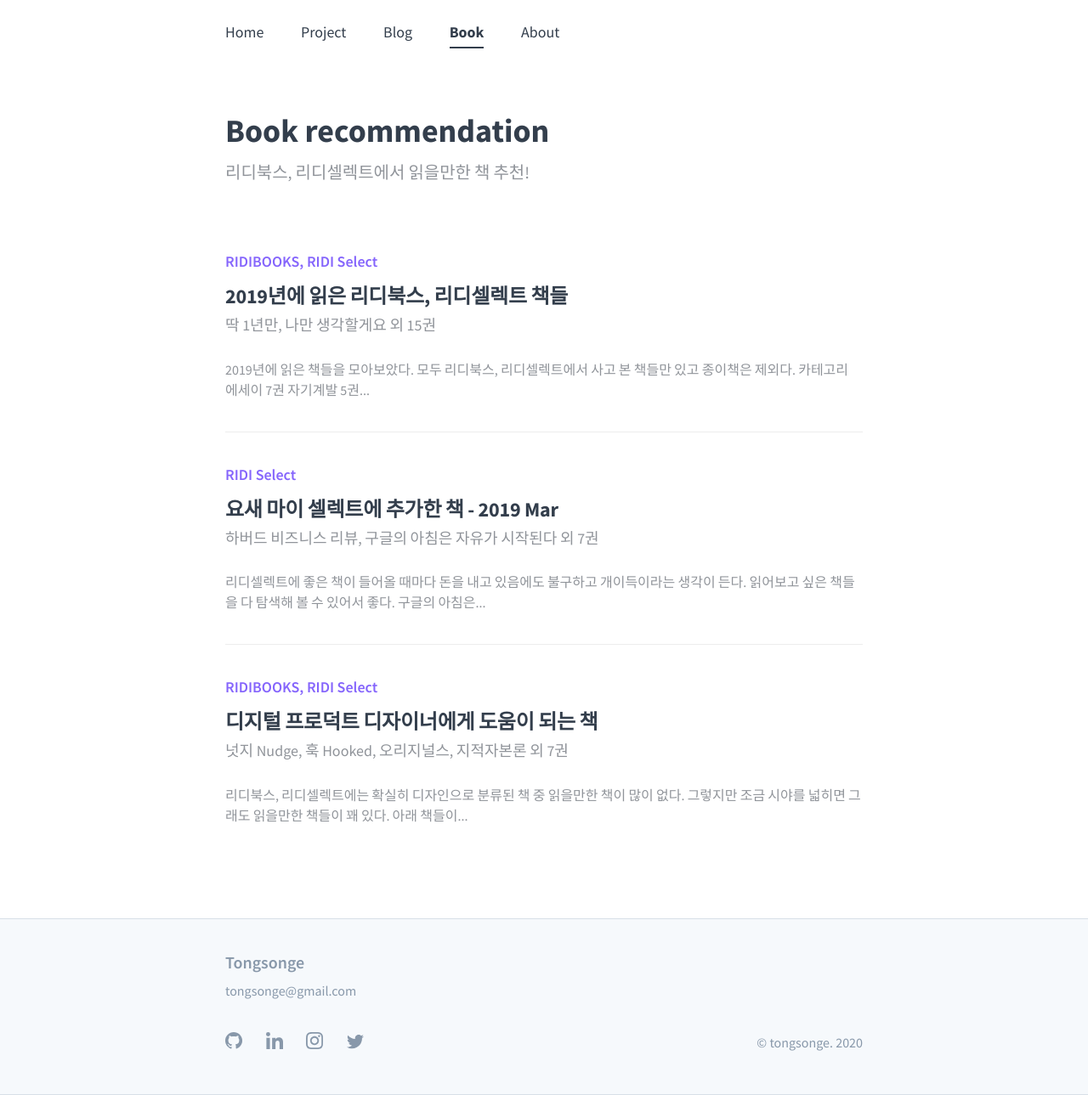
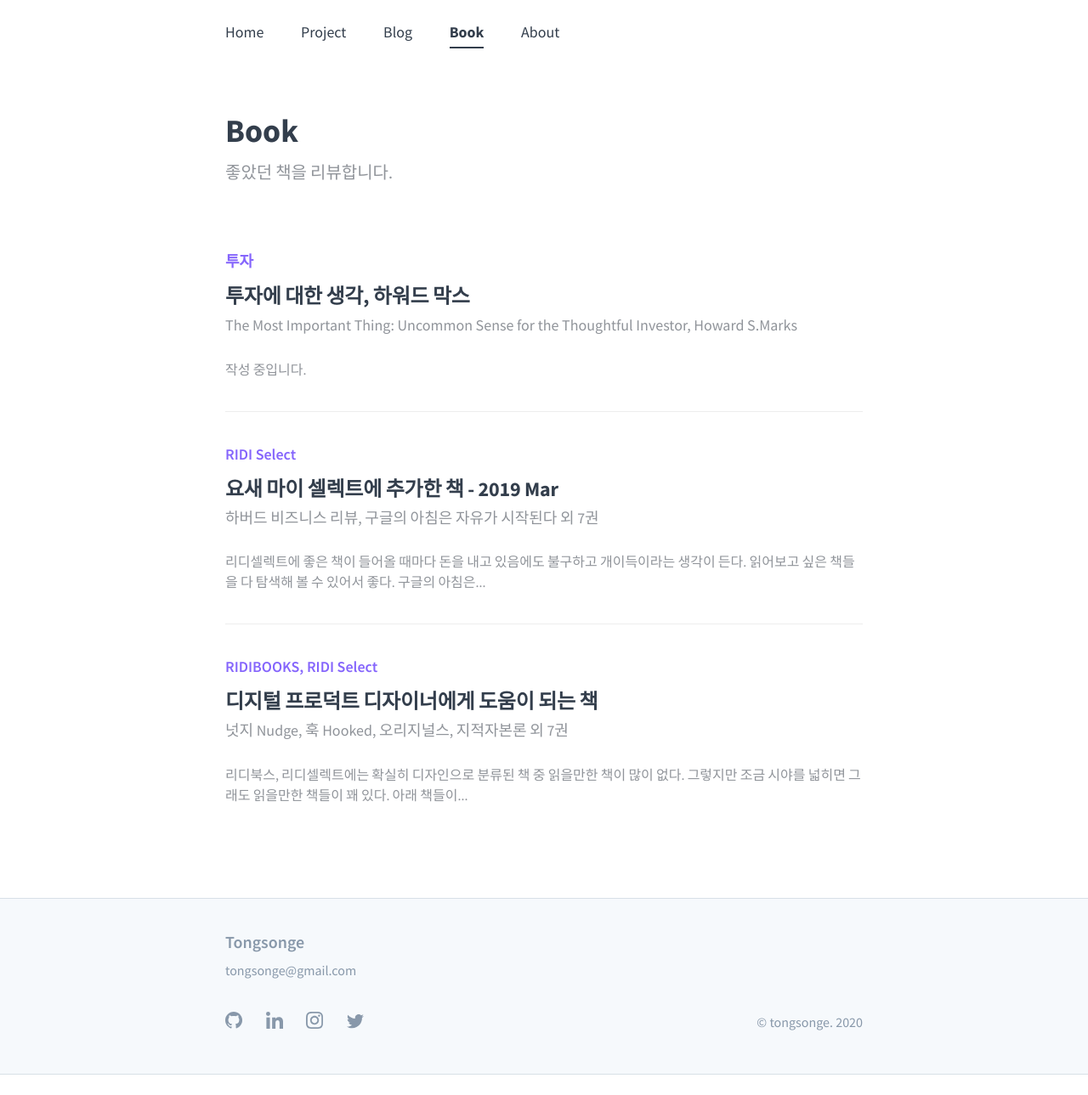
Before and after one commit to TongSongE/Tongsonge.github.io, a Jekyll site: the page built from book/index.md, in a window 1280 px wide. Shown: the whole page at 85% size. Built offline with Jekyll 4.4.1, drawn with Linux system fonts in a browser that asks for light colours; after the commit the page ends 1265 px from its top, so only the background shows below that; part of the change alters nothing that is shown.

Commit message:
bookpost1
투자에 대한 생각 포스팅 연습

```diff
--- a/book/2019-books-i-read/index.md
+++ b/book/2019-books-i-read/index.md
@@ -1,49 +1,20 @@
 ---
 layout: post
-author: "Jihye Leee"
-title:  "2019년에 읽은 리디북스, 리디셀렉트 책들"
-subtitle: "딱 1년만, 나만 생각할게요 외 15권"
-type: "RIDIBOOKS, RIDI Select"
+author: "tongsonge"
+title:  "투자에 대한 생각, 하워드 막스"
+subtitle: "The Most Important Thing: Uncommon Sense for the Thoughtful Investor, Howard S.Marks"
+type: "투자"
 text: true
 book: true
 post-header: true
-header-img: "https://images.unsplash.com/photo-1543002588-bfa74002ed7e?ixlib=rb-1.2.1&ixid=eyJhcHBfaWQiOjEyMDd9&auto=format&fit=crop&w=2730&q=80"
+header-img: "https://bookthumb-phinf.pstatic.net/cover/070/174/07017430.jpg?udate=20191102"
 order: 3
 data-name: b-all-2019
 ridibooks: true
 link: "https://ridibooks.com/books/"
 ---
 
-2019년에 읽은 책들을 모아보았다. 모두 리디북스, 리디셀렉트에서 사고 본 책들만 있고 종이책은 제외다.
-
-# 카테고리
-- 에세이 `7권`
-- 자기계발 `5권` (인간관계, 성공/삶의 자세, 설득/화술/협상, 취업/창업)
-- 경영경제 `3권` (마케팅/세일즈, CEO/리더십)
-- 인문/사회/역사 `1권`
-
-# 신선했던 책은?
-### 〈 4시간만 일한다 〉
-하루에 4시간이 아니라 일주일에 4시간만 일한다는 내용이란 걸 알았을 때 충격이란. 회사 일 뿐 아니라 심지어 여행 계획까지도 외주로 돌려서 시간 절약을 해내는 이야기도 신기했다.
-### 〈 딱 1년만, 나만 생각할게요 〉
-이 책의 저자 마리안은 자기계발서에 나온 지침을 실천했을 때 자신의 인생이 바뀔 수 있을지를 몸소 테스트한다. 마리안이 본 책은 총 12권. 하지만 결국 마리안은 우울증을 얻게 된다.
-
-아주 잠깐 뭐든 해낼 것 같은 기분을 잠깐 얻고 그 뒤에는 다시 원래 게으른 자신으로 돌아가고는 자괴감에 빠진다. 아주 잠깐의 희망을 얻을 뿐이었다. 마리안은 이렇게 말한다. "진짜 일을 하는 대신 유튜브로 영감을 준다는 영상이나 봤고, 우주가 해결해 준다는 가정 하에 가지고 있지도 않은 돈을 썼으니까."
-
-실험 자체가 재밌게 느껴졌다. 한편으론 나도 왠지 이런 건 아닐까 반성하기도 했다. 하지만 자기계발 서적이라도 힘을 얻어서 작심삼일씩이라도 무언가를 계속 해나갈 수 있는 것도 좋다고 생각한다.
-
-# 인간 관계
-
-### 〈 말 그릇 〉
-
-2019년 나의 화두는 인간 관계였고 많지 않지만 2권의 책을 읽었다. 특히 〈 말 그릇 〉 이 굉장히 도움을 많이 줬다. 말의 힘과 중요성을 알 수 있고 말에 문제가 있는 경우 어떻게 개선해 나갈 수 있는 방법을 알려주는 책이다. 말 자체만 고칠 수 없고 말을 하게 되는 기저에 깔린 심리부터 요목조목 파악할 수 있게 해준 책이었다. 2018년에 읽은 [우울할 땐 뇌 과학](https://ridibooks.com/books/2189000124)과 더불어 두고두고 읽어야지. (그나저나 두 권 다 리디북스에서 샀는데 어느 날 리디셀렉트에 들어와 있었다. 😭)
-
-### 〈 선 긋기의 기술 〉
-
-처음으로 발췌독을 해본 책이었다. 나 하고 관계 있는 챕터만 쏙쏙 골라서 읽었다. 리디셀렉트여서 가능한 게 아닐까 싶다. 돈 주고 산 책이면 한 글자도 놓치지 않고 읽으려고 노력했을 것 같다.
-
-책 내용은 어떻게 하면 선을 그을 수 있는지 알려주는 책이다. 이 책에서 얻은 제일 좋은 문장은 바로 '어떻게 하면 행복해 질 수 있지?'였다. 이 말을 생각하면 인간 관계로 힘든 상황에서 어떻게 하면 행복해 질 수 있는지를 고민하게 된다. 제일 좋은 방법은 어딘가로 가는 거다. 화장실이든, 카페든, 지금 내 환경에서 잠시 벗어나는 것만으로 기분전환이 된다. 이 방법을 이 책에서 배웠다.
-
+작성 중입니다.
 
 
 <br><br><br>
--- a/book/index.md
+++ b/book/index.md
@@ -2,8 +2,8 @@
 layout: default
 work: true
 main: true
-title: Book recommendation
-description: 리디북스, 리디셀렉트에서 읽을만한 책 추천!
+title: Book
+description: 좋았던 책을 리뷰합니다.
 project-header: true
 header-img: "img/project_bg.jpg"
 ---
```
